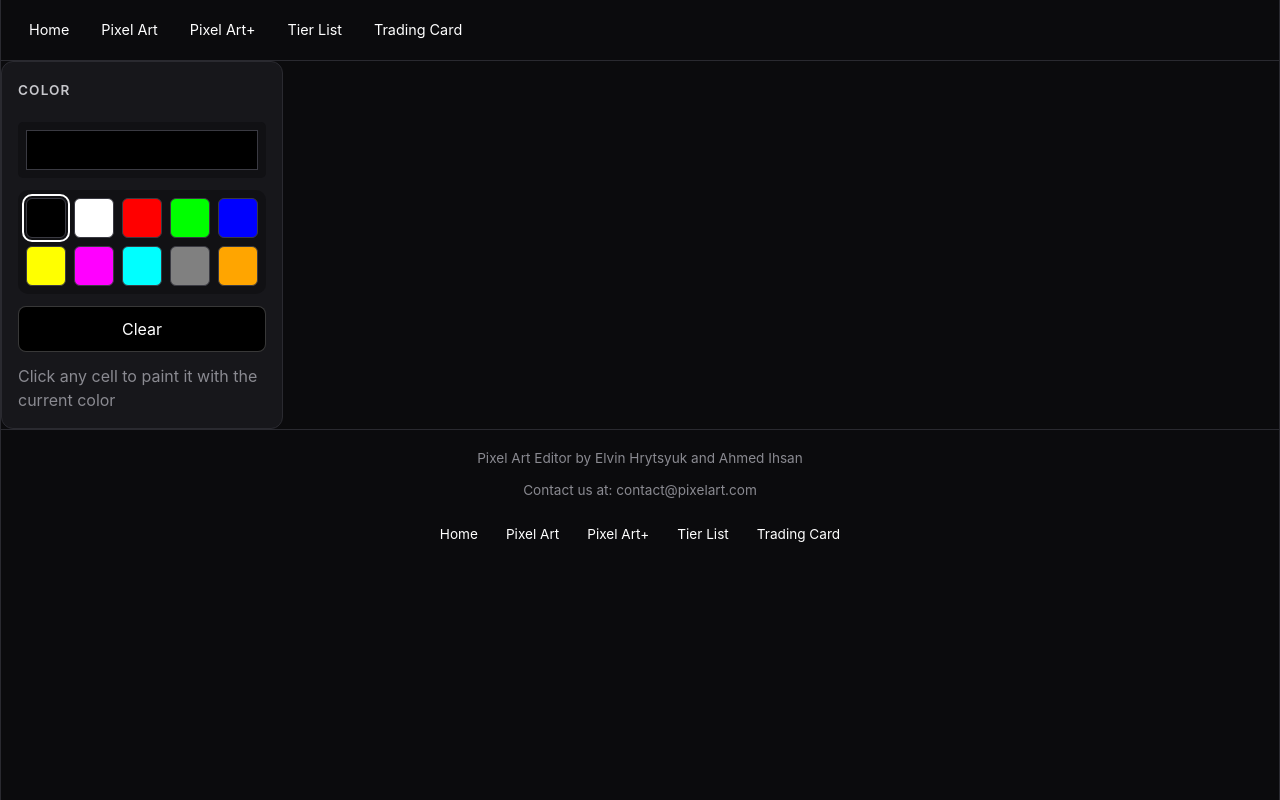
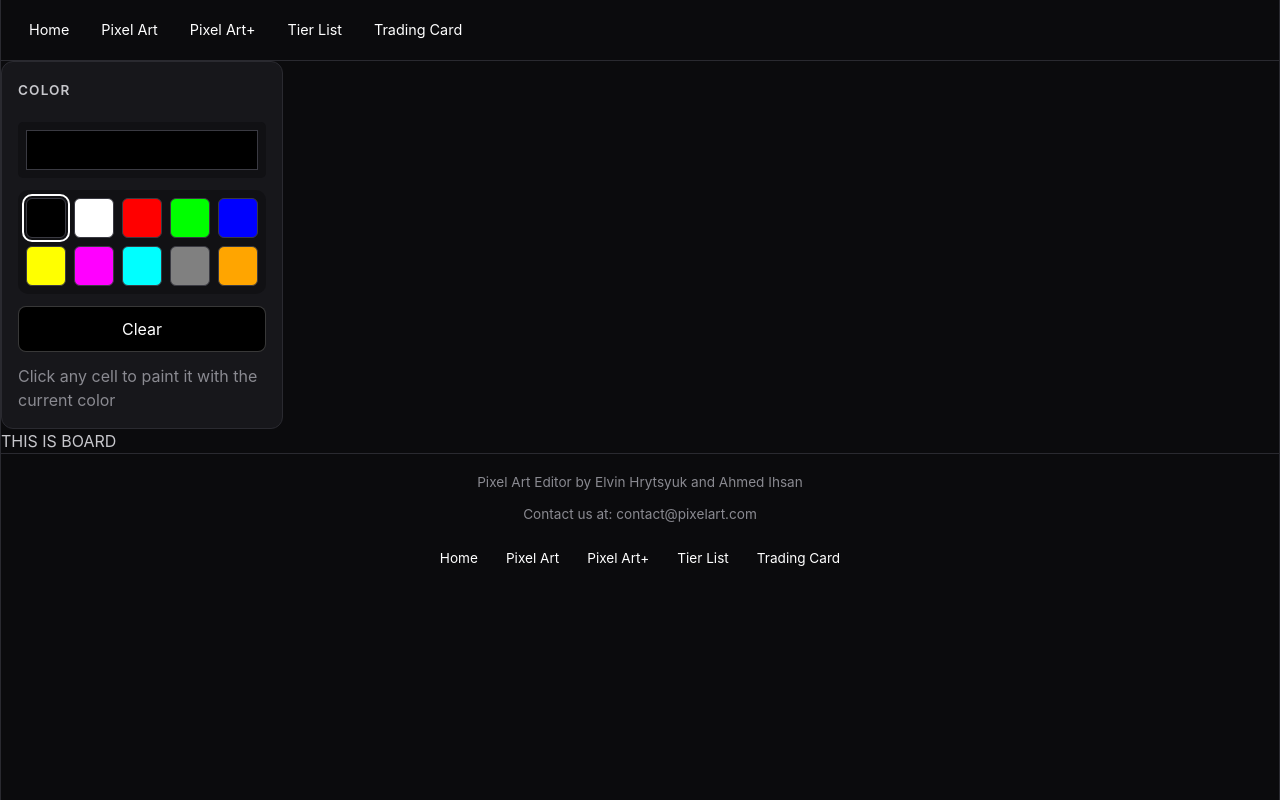
Before and after one commit to AhmedIhsan123/pixel-art-editor, a React (Vite) app: page / in a window 1280 px wide. Built offline with nearby package versions, Linux system fonts and the light colour scheme.

Commit message:
Fixed structure of page

```diff
--- a/src/App.jsx
+++ b/src/App.jsx
@@ -1,12 +1,14 @@
 import ColorSelector from "./components/ColorSelector";
 import Header from "./components/header";
 import Footer from "./components/footer";
+
 export default function App() {
 	return (
 		<>
-			<Header />
 			<main>
+				<Header />
 				<ColorSelector />
+				<div className="board">THIS IS BOARD</div>
 			</main>
 			<Footer />
 		</>
--- a/src/styles/App.css
+++ b/src/styles/App.css
@@ -1,4 +1,32 @@
 main {
-	display: flex;
-	flex-direction: column;
+	display: grid;
+	grid-template-columns: 200px 1fr 1fr;
+	grid-template-rows: auto repeat(4, 1fr);
+	grid-template-areas:
+		"header header header"
+		"color board board"
+		"color board board"
+		"color board board"
+		"color board board";
+	gap: 16px;
+	padding: 16px;
 }
+
+/* areas */
+.header {
+	grid-area: header;
+}
+
+.selector-container {
+	grid-area: color;
+}
+
+.board {
+	grid-area: board;
+	background: var(--surface);
+	border: 1px solid var(--border);
+}
+
+.empty {
+	grid-area: empty;
+}
--- a/src/styles/ColorSelector.css
+++ b/src/styles/ColorSelector.css
@@ -9,6 +9,7 @@
 .selector-container {
 	display: flex;
 	flex-direction: column;
+	grid-area: color;
 	gap: 0.75rem;
 	padding: 1rem;
 	background-color: var(--surface);
```
